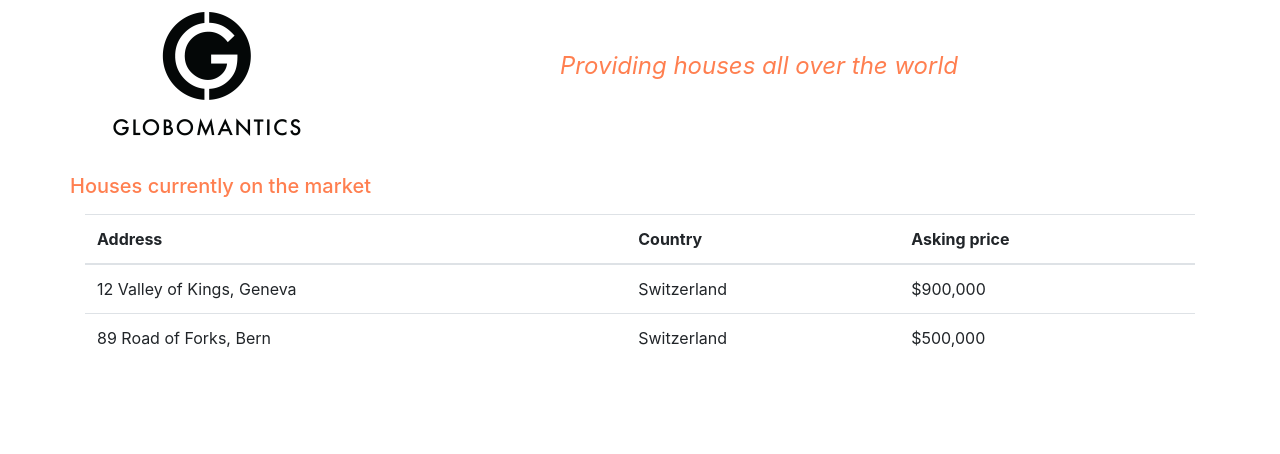
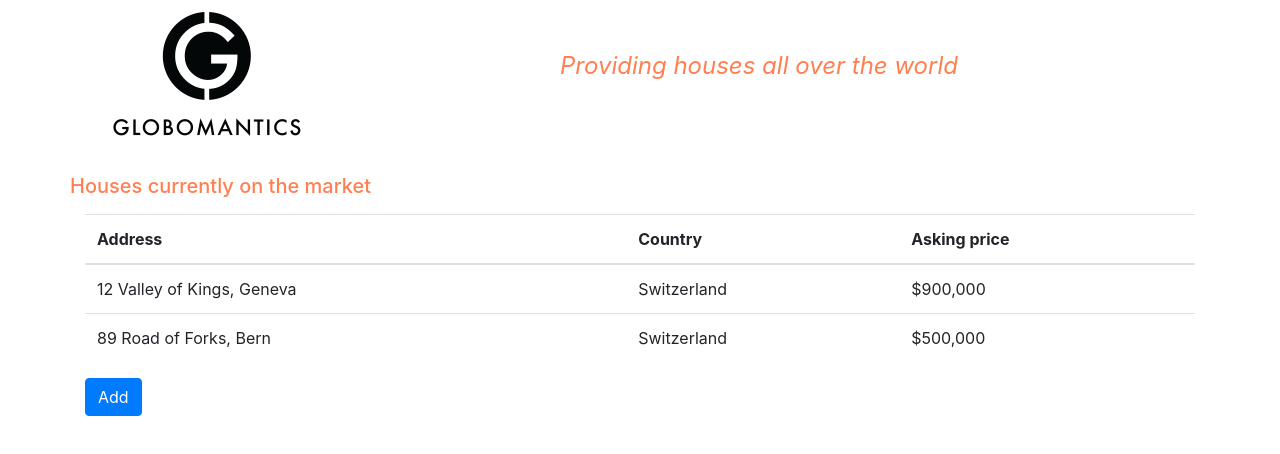
Before and after one commit to fsanchezsw/globomantics, a Next.js app: page / in a window 1280 px wide. Shown: the top 454 px of the page. Built offline with nearby package versions, Linux system fonts and the light colour scheme.

Commit message:
Add new house implementation

```diff
--- a/components/house-list.tsx
+++ b/components/house-list.tsx
@@ -1,3 +1,4 @@
+import { useState } from "react";
 import { HouseItem } from "./house-item";
 
 export interface House {
@@ -7,7 +8,7 @@
   price: number;
 };
 
-const houses: House[] = [
+const houseArray: House[] = [
   {
     id: 1,
     address: "12 Valley of Kings, Geneva",
@@ -23,6 +24,20 @@
 ];
 
 const HouseList = () => {
+  const [houses, setHouses] = useState(houseArray);
+
+  const addHouse = () => {
+    setHouses([
+      ...houses,
+      {
+        id: houses.length + 1,
+        address: "32 Valley Way, New York",
+        country: "USA",
+        price: 1000000,
+      },
+    ])
+  }
+
   return (
     // React.Fragment can be abbreviated as <>
     <>
@@ -45,6 +60,9 @@
           ))}
         </tbody>
       </table>
+      <button className="btn btn-primary" onClick={addHouse}>
+        Add
+      </button>
     </>
   );
 };
```
